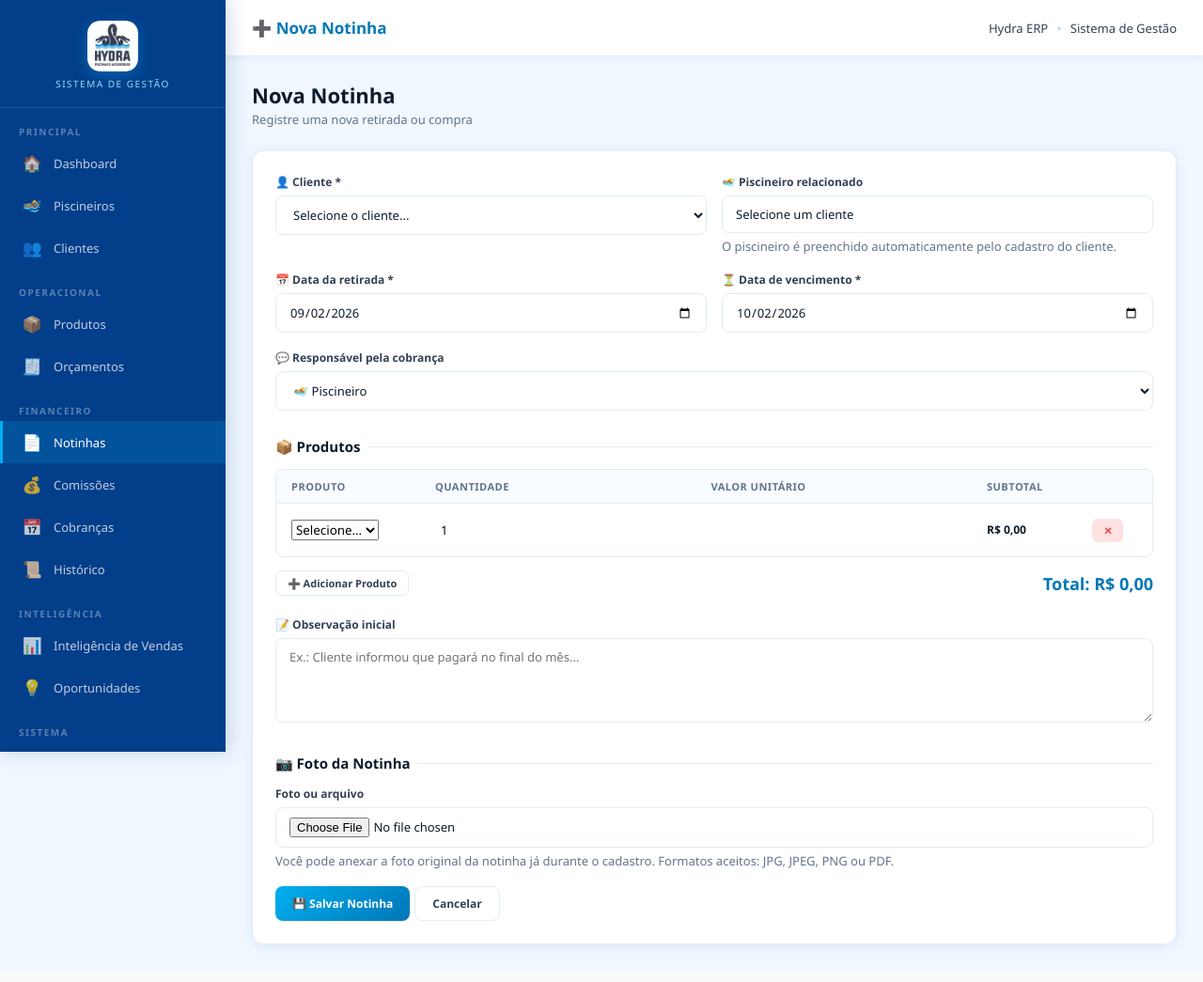
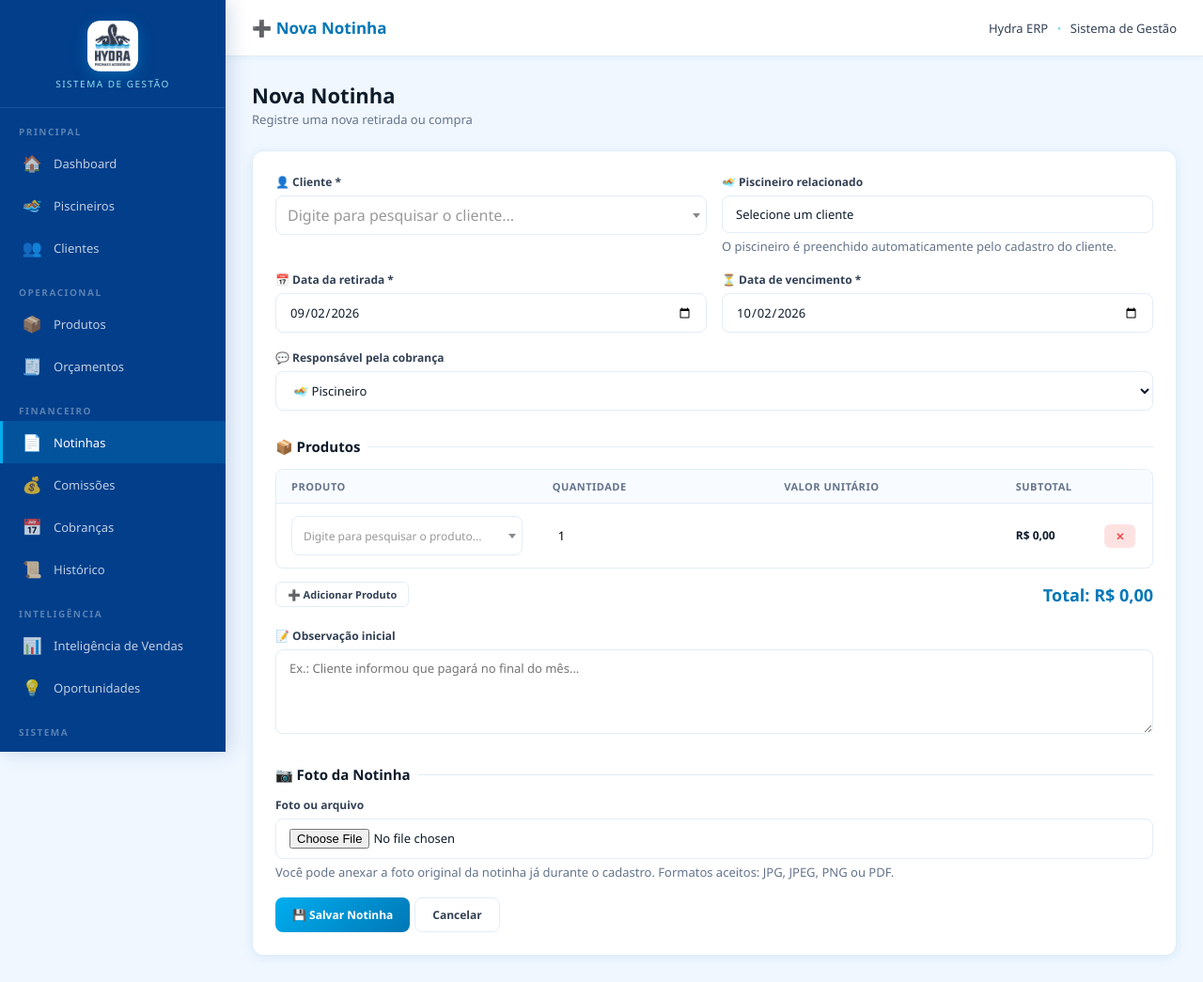
Before and after one commit to paulorogeriovf/hydra-erp, a Flask app: page /notinhas/nova in a window 1280 px wide. Shown: the whole page at 94% size. Before the commit the page ends 1013 px from the top, so only its background shows below. Run offline with Flask 3, Linux system fonts and the light colour scheme; data that the repository does not hold is empty; some libraries are stand-ins or nearby versions.

Commit message:
Ajustes nas pesquisas das notinhas

```diff
--- a/app/templates/notinhas/nova.html
+++ b/app/templates/notinhas/nova.html
@@ -19,10 +19,6 @@ Nova Notinha - Hydra ERP
 {% block content %}
 
 
-<!-- =========================================================
-     CABEÇALHO
-========================================================= -->
-
 <div class="page-header">
 
     <div class="page-title">
@@ -37,10 +33,6 @@ Nova Notinha - Hydra ERP
 
 </div>
 
-
-<!-- =========================================================
-     FORMULÁRIO
-========================================================= -->
 
 <form
     method="POST"
@@ -208,7 +200,6 @@ Nova Notinha - Hydra ERP
 
                 <table>
 
-
                     <thead>
 
                         <tr>
@@ -238,8 +229,6 @@ Nova Notinha - Hydra ERP
 
                     <tbody id="itensNotinha">
 
-
-                        <!-- PRIMEIRO PRODUTO -->
 
                         <tr class="item-notinha">
 
@@ -313,9 +302,7 @@ Nova Notinha - Hydra ERP
 
                             <td>
 
-                                <strong
-                                    class="subtotal"
-                                >
+                                <strong class="subtotal">
                                     R$ 0,00
                                 </strong>
 
@@ -325,12 +312,7 @@ Nova Notinha - Hydra ERP
                             <td>
 
                                 <button
-                                    class="
-                                        btn
-                                        btn-danger
-                                        btn-sm
-                                        remover-item
-                                    "
+                                    class="btn btn-danger btn-sm remover-item"
                                     type="button"
                                 >
                                     ✕
@@ -343,7 +325,6 @@ Nova Notinha - Hydra ERP
 
 
                     </tbody>
-
 
                 </table>
 
@@ -417,7 +398,7 @@ Nova Notinha - Hydra ERP
 
 
         <!-- =================================================
-             FOTO DA NOTINHA
+             FOTO
         ================================================== -->
 
         <div class="section-title">
@@ -482,6 +463,77 @@ Nova Notinha - Hydra ERP
 
 
 <!-- =========================================================
+     SELECT2
+========================================================= -->
+
+<link
+    href="https://cdn.jsdelivr.net/npm/select2@4.1.0-rc.0/dist/css/select2.min.css"
+    rel="stylesheet"
+/>
+
+<script src="https://code.jquery.com/jquery-3.7.1.min.js"></script>
+
+<script src="https://cdn.jsdelivr.net/npm/select2@4.1.0-rc.0/dist/js/select2.min.js"></script>
+
+
+<style>
+
+.select2-container {
+    width: 100% !important;
+}
+
+.select2-container .select2-selection--single {
+    min-height: 42px;
+    border: 1px solid var(--border);
+    border-radius: 8px;
+    display: flex;
+    align-items: center;
+    background: var(--card);
+}
+
+.select2-container
+.select2-selection--single
+.select2-selection__rendered {
+    width: 100%;
+    padding-left: 12px;
+    padding-right: 35px;
+    line-height: normal;
+    color: var(--text);
+}
+
+.select2-container
+.select2-selection--single
+.select2-selection__arrow {
+    height: 40px;
+}
+
+.select2-dropdown {
+    border: 1px solid var(--border);
+    border-radius: 8px;
+    overflow: hidden;
+}
+
+.select2-search--dropdown {
+    padding: 8px;
+}
+
+.select2-search--dropdown
+.select2-search__field {
+    width: 100%;
+    padding: 9px 10px;
+    border: 1px solid var(--border);
+    border-radius: 6px;
+    outline: none;
+}
+
+.select2-results__option {
+    padding: 9px 12px;
+}
+
+</style>
+
+
+<!-- =========================================================
      JAVASCRIPT
 ========================================================= -->
 
@@ -493,8 +545,15 @@ document.addEventListener(
 
 
         // =====================================================
-        // CLIENTE / PISCINEIRO
+        // CLIENTE PESQUISÁVEL
         // =====================================================
+
+        $("#clienteSelect").select2({
+            placeholder: "Digite para pesquisar o cliente...",
+            allowClear: true,
+            width: "100%"
+        });
+
 
         const clienteSelect =
             document.getElementById(
@@ -508,7 +567,12 @@ document.addEventListener(
             );
 
 
-        clienteSelect.addEventListener(
+        /*
+         * Usamos o evento do jQuery porque o cliente
+         * está sendo controlado pelo Select2.
+         */
+
+        $("#clienteSelect").on(
             "change",
             function () {
 
@@ -518,8 +582,23 @@ document.addEventListener(
                     ];
 
 
+                if (
+                    !opcao ||
+                    !this.value
+                ) {
+
+                    piscineiroExibicao.value =
+                        "Selecione um cliente";
+
+                    return;
+
+                }
+
+
                 piscineiroExibicao.value =
-                    opcao.dataset.piscineiro
+                    opcao.getAttribute(
+                        "data-piscineiro"
+                    )
                     || "Sem piscineiro";
 
             }
@@ -527,7 +606,41 @@ document.addEventListener(
 
 
         // =====================================================
-        // FORMATAÇÃO DE MOEDA
+        // PRODUTO PESQUISÁVEL
+        // =====================================================
+
+        function ativarPesquisaProduto(
+            elemento
+        ) {
+
+            /*
+             * Evita inicializar Select2 duas vezes
+             * no mesmo elemento.
+             */
+
+            if (
+                $(elemento).hasClass(
+                    "select2-hidden-accessible"
+                )
+            ) {
+
+                return;
+
+            }
+
+
+            $(elemento).select2({
+                placeholder:
+                    "Digite para pesquisar o produto...",
+                allowClear: true,
+                width: "100%"
+            });
+
+        }
+
+
+        // =====================================================
+        // MOEDA
         // =====================================================
 
         function formatarMoeda(valor) {
@@ -544,52 +657,7 @@ document.addEventListener(
 
 
         // =====================================================
-        // ATUALIZAR LINHA
-        // =====================================================
-
-        function atualizarLinha(linha) {
-
-            const quantidade =
-                Number(
-                    linha
-                        .querySelector(
-                            ".quantidade"
-                        )
-                        .value
-                ) || 0;
-
-
-            const preco =
-                Number(
-                    linha
-                        .querySelector(
-                            ".preco-unitario"
-                        )
-                        .value
-                ) || 0;
-
-
-            const subtotal =
-                quantidade * preco;
-
-
-            linha
-                .querySelector(
-                    ".subtotal"
-                )
-                .textContent =
-                    formatarMoeda(
-                        subtotal
-                    );
-
-
-            atualizarTotal();
-
-        }
-
-
-        // =====================================================
-        // ATUALIZAR TOTAL
+        // TOTAL
         // =====================================================
 
         function atualizarTotal() {
@@ -645,7 +713,52 @@ document.addEventListener(
 
 
         // =====================================================
-        // CONFIGURAR LINHA DE PRODUTO
+        // ATUALIZAR LINHA
+        // =====================================================
+
+        function atualizarLinha(linha) {
+
+            const quantidade =
+                Number(
+                    linha
+                        .querySelector(
+                            ".quantidade"
+                        )
+                        .value
+                ) || 0;
+
+
+            const preco =
+                Number(
+                    linha
+                        .querySelector(
+                            ".preco-unitario"
+                        )
+                        .value
+                ) || 0;
+
+
+            const subtotal =
+                quantidade * preco;
+
+
+            linha
+                .querySelector(
+                    ".subtotal"
+                )
+                .textContent =
+                    formatarMoeda(
+                        subtotal
+                    );
+
+
+            atualizarTotal();
+
+        }
+
+
+        // =====================================================
+        // CONFIGURAR PRODUTO
         // =====================================================
 
         function configurarLinha(linha) {
@@ -674,9 +787,11 @@ document.addEventListener(
                 );
 
 
-            // PRODUTO
+            // -------------------------------------------------
+            // PRODUTO -> PREÇO
+            // -------------------------------------------------
 
-            produto.addEventListener(
+            $(produto).on(
                 "change",
                 function () {
 
@@ -686,8 +801,26 @@ document.addEventListener(
                         ];
 
 
+                    if (
+                        !opcao ||
+                        !this.value
+                    ) {
+
+                        preco.value = "";
+
+                        atualizarLinha(
+                            linha
+                        );
+
+                        return;
+
+                    }
+
+
                     const precoProduto =
-                        opcao.dataset.preco;
+                        opcao.getAttribute(
+                            "data-preco"
+                        );
 
 
                     if (precoProduto) {
@@ -710,7 +843,9 @@ document.addEventListener(
             );
 
 
+            // -------------------------------------------------
             // QUANTIDADE
+            // -------------------------------------------------
 
             quantidade.addEventListener(
                 "input",
@@ -724,7 +859,9 @@ document.addEventListener(
             );
 
 
-            // PREÇO
+            // -------------------------------------------------
+            // PREÇO MANUAL
+            // -------------------------------------------------
 
             preco.addEventListener(
                 "input",
@@ -738,7 +875,9 @@ document.addEventListener(
             );
 
 
+            // -------------------------------------------------
             // REMOVER
+            // -------------------------------------------------
 
             remover.addEventListener(
                 "click",
@@ -763,6 +902,19 @@ document.addEventListener(
                     }
 
 
+                    if (
+                        $(produto).hasClass(
+                            "select2-hidden-accessible"
+                        )
+                    ) {
+
+                        $(produto).select2(
+                            "destroy"
+                        );
+
+                    }
+
+
                     linha.remove();
 
 
@@ -771,11 +923,16 @@ document.addEventListener(
                 }
             );
 
+
+            ativarPesquisaProduto(
+                produto
+            );
+
         }
 
 
         // =====================================================
-        // CONFIGURAR PRIMEIRA LINHA
+        // PRIMEIRA LINHA
         // =====================================================
 
         document
@@ -788,7 +945,7 @@ document.addEventListener(
 
 
         // =====================================================
-        // ADICIONAR NOVO PRODUTO
+        // ADICIONAR PRODUTO
         // =====================================================
 
         document
@@ -811,17 +968,53 @@ document.addEventListener(
                         );
 
 
+                    const selectOriginal =
+                        original.querySelector(
+                            ".produto-select"
+                        );
+
+
+                    /*
+                     * Select2 cria HTML adicional.
+                     * Removemos temporariamente antes
+                     * de clonar a linha.
+                     */
+
+                    if (
+                        $(selectOriginal).hasClass(
+                            "select2-hidden-accessible"
+                        )
+                    ) {
+
+                        $(selectOriginal).select2(
+                            "destroy"
+                        );
+
+                    }
+
+
                     const nova =
                         original.cloneNode(
                             true
                         );
 
 
-                    nova
-                        .querySelector(
+                    /*
+                     * Reativa o Select2 da linha original.
+                     */
+
+                    ativarPesquisaProduto(
+                        selectOriginal
+                    );
+
+
+                    const novoProduto =
+                        nova.querySelector(
                             ".produto-select"
-                        )
-                        .value = "";
+                        );
+
+
+                    novoProduto.value = "";
 
 
                     nova
@@ -851,9 +1044,17 @@ document.addEventListener(
                     );
 
 
+                    /*
+                     * Configura eventos e pesquisa
+                     * da nova linha.
+                     */
+
                     configurarLinha(
                         nova
                     );
+
+
+                    atualizarTotal();
 
                 }
             );
```
